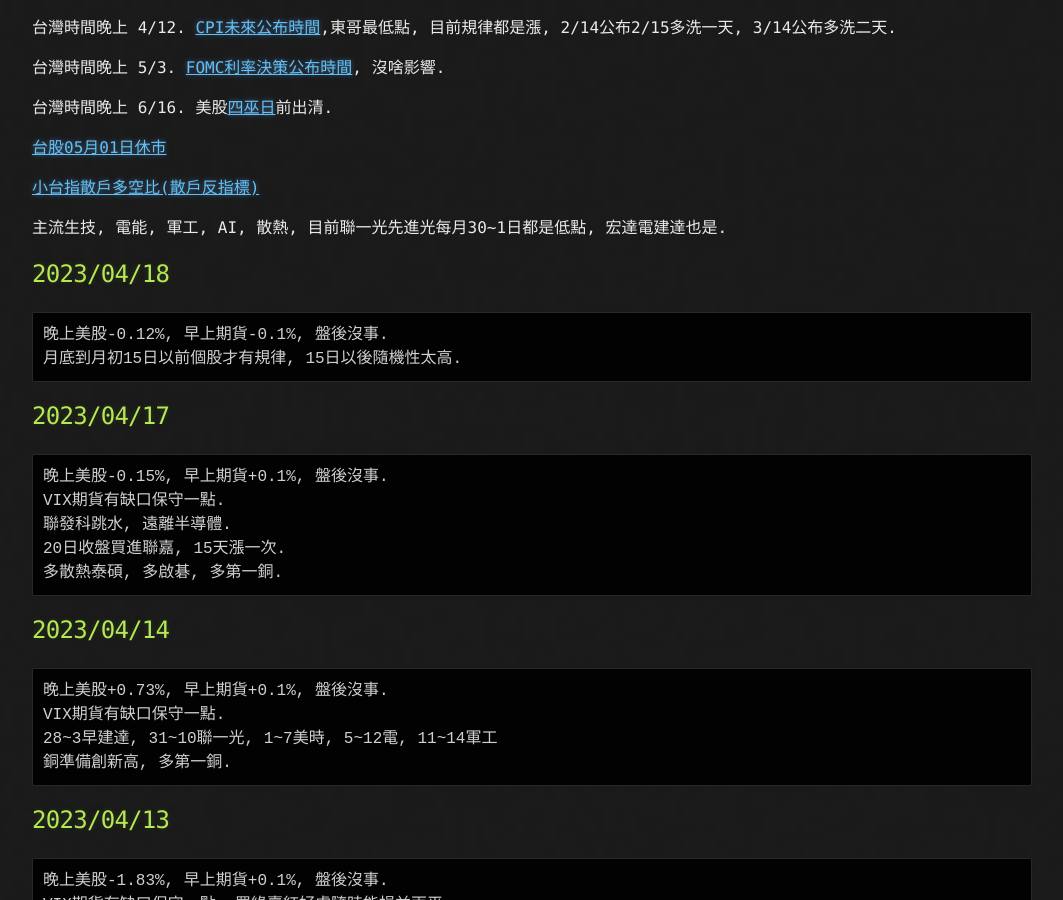
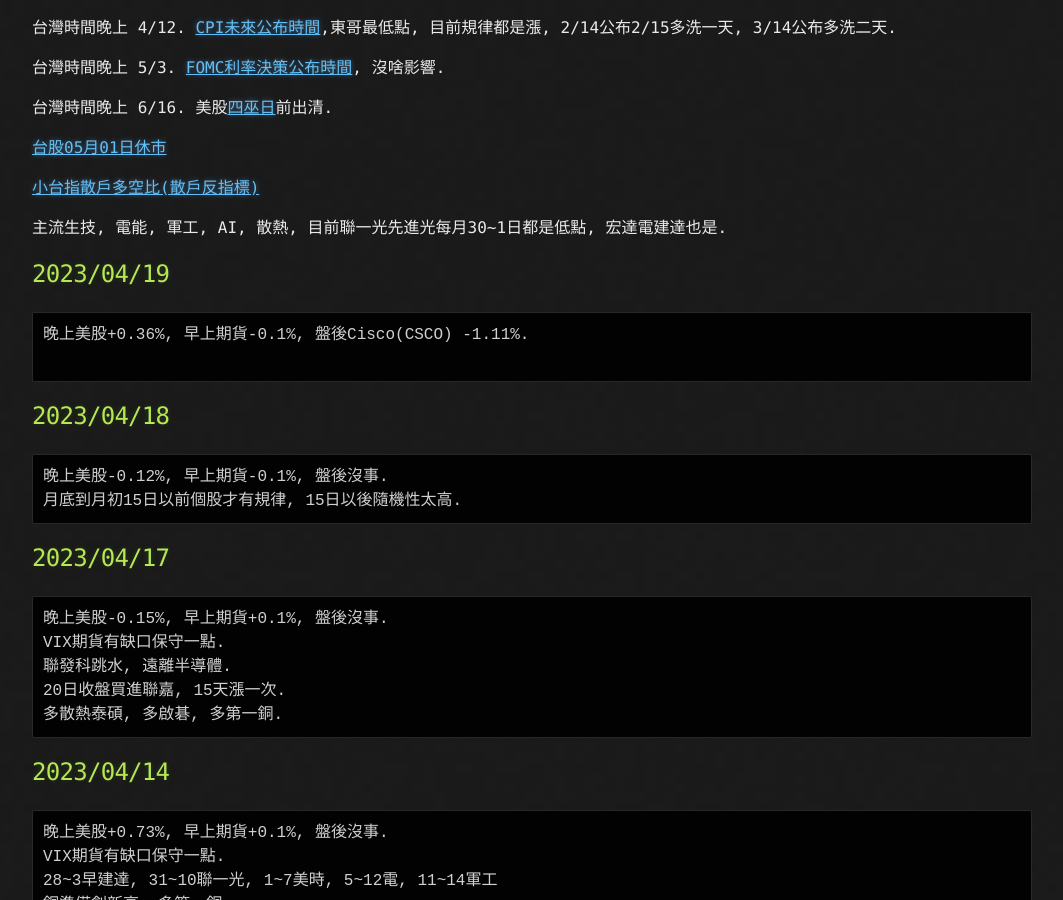
Before and after one commit to lepg5487/Stock_God, a Jekyll site: the page built from index.md, in a window 1280 px wide and 900 px high, scrolled down 322 px. Shown: the whole window, without its empty margins (108-1171 px from the left). Built offline with Jekyll 4.4.1, drawn with Linux system fonts in a browser that asks for light colours; our own code applies the rules of GitHub Pages for plain Markdown files.

Commit message:
Update index.md

````diff
--- a/index.md
+++ b/index.md
@@ -17,6 +17,12 @@ layout: testlayouts
 [小台指散戶多空比(散戶反指標)](https://www.macromicro.me/charts/20069/tw-mtx-long-to-short-ratio-of-individual-player)
 
 主流生技, 電能, 軍工, AI, 散熱, 目前聯一光先進光每月30~1日都是低點, 宏達電建達也是.
+
+## 2023/04/19
+```
+晚上美股+0.36%, 早上期貨-0.1%, 盤後Cisco(CSCO) -1.11%.
+
+```
 
 ## 2023/04/18
 ```
````
